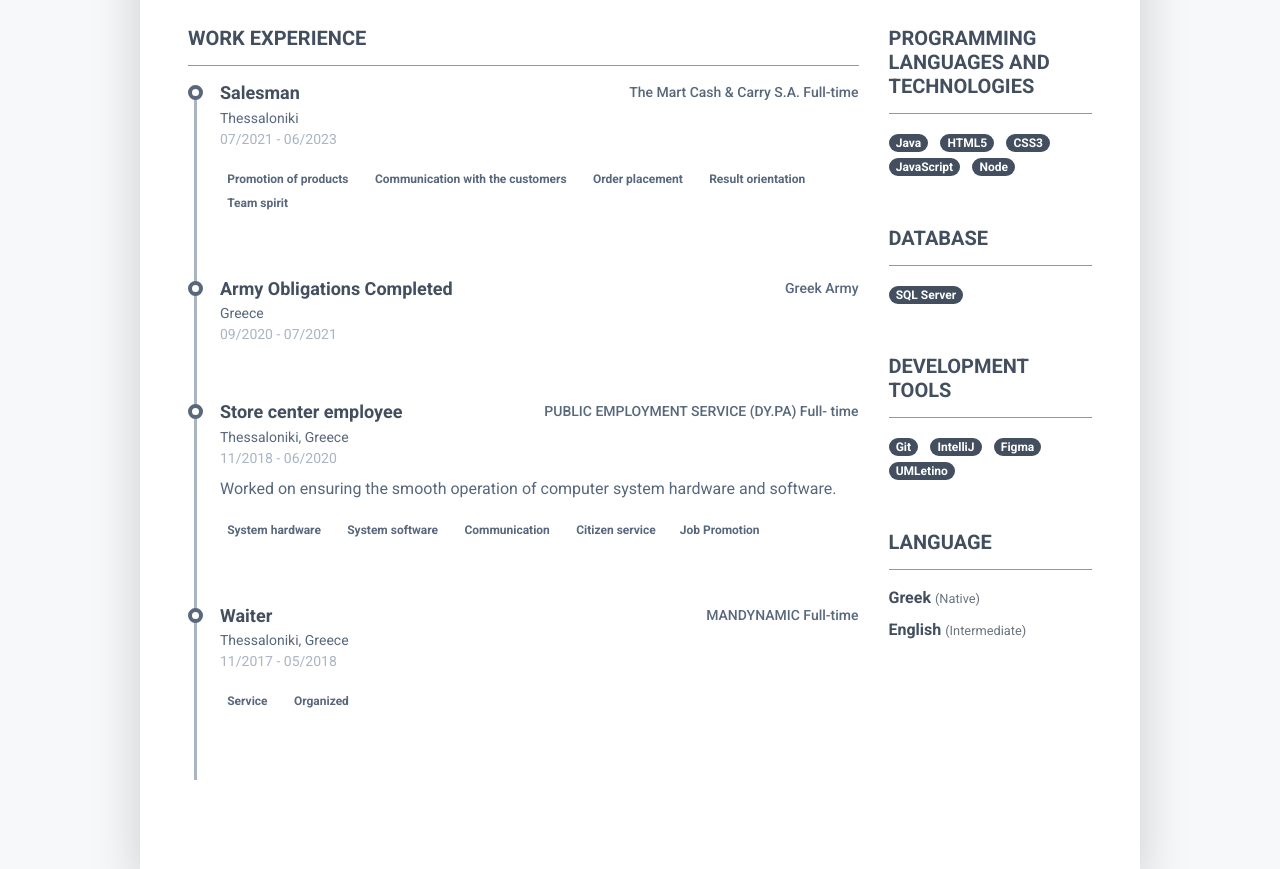
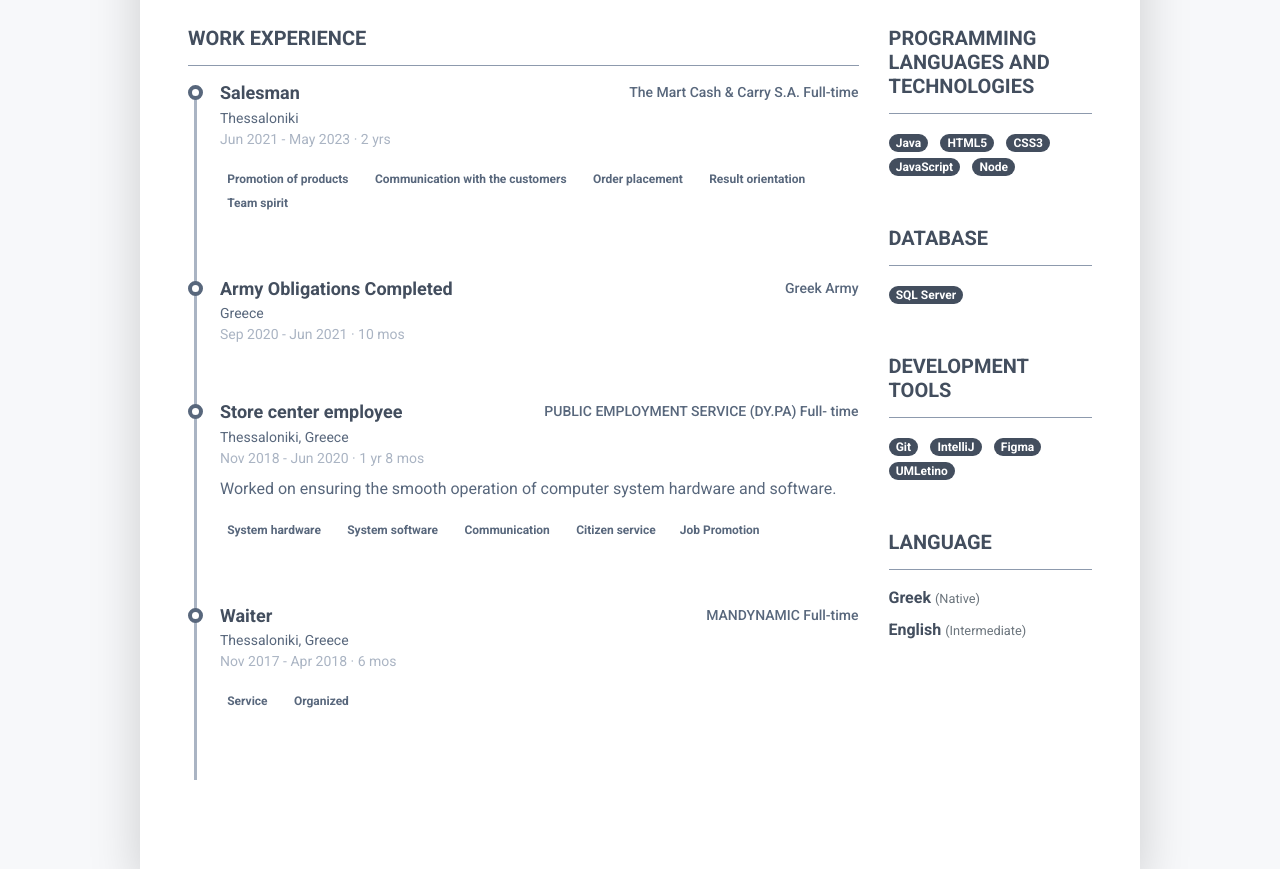
Before and after one commit to steliostsoupas/steliostsoupas.github.io, a plain HTML site: page index.html in a window 1280 px wide. Shown: the part 700-1569 px from the top of the page. Drawn offline with Linux system fonts and the light colour scheme.

Commit message:
cv-update

```diff
--- a/index.html
+++ b/index.html
@@ -80,7 +80,7 @@
 													<div class="resume-company-name ml-auto">The Mart Cash & Carry S.A. Full-time </div>
 												</div>
 												<div class="resume-degree-org">Thessaloniki</div>
-												<div class="resume-position-time">07/2021 - 06/2023</div>
+												<div class="resume-position-time">Jun 2021 - May 2023 · 2 yrs</div>
 											</div>
 											<div class="resume-timeline-item-desc">
 												<p></p>
@@ -101,7 +101,7 @@
 													<div class="resume-company-name ml-auto">Greek Army</div>
 												</div>
 												<div class="resume-degree-org">Greece</div>
-												<div class="resume-position-time">09/2020 - 07/2021</div>
+												<div class="resume-position-time">Sep 2020 - Jun 2021 · 10 mos</div>
 											</div>
 											<div class="resume-timeline-item-desc">
 											</div>
@@ -114,7 +114,7 @@
 															time</div>
 										    </div>
 											<div class="resume-degree-org">Thessaloniki, Greece</div>
-											<div class="resume-position-time">11/2018 - 06/2020</div>
+											<div class="resume-position-time">Nov 2018 - Jun 2020 · 1 yr 8 mos</div>
 									    </div>
 									    <div class="resume-timeline-item-desc">
 										    <p>Worked on ensuring the smooth operation of computer system hardware and software.</p>
@@ -135,7 +135,7 @@
 													<div class="resume-company-name ml-auto">MANDYNAMIC Full-time </div>
 												</div>
 												<div class="resume-degree-org">Thessaloniki, Greece</div>
-												<div class="resume-position-time">11/2017 - 05/2018</div>
+												<div class="resume-position-time">Nov 2017 - Apr 2018 · 6 mos</div>
 									    </div>
 									    <div class="resume-timeline-item-desc">
 										    <p></p>
```
